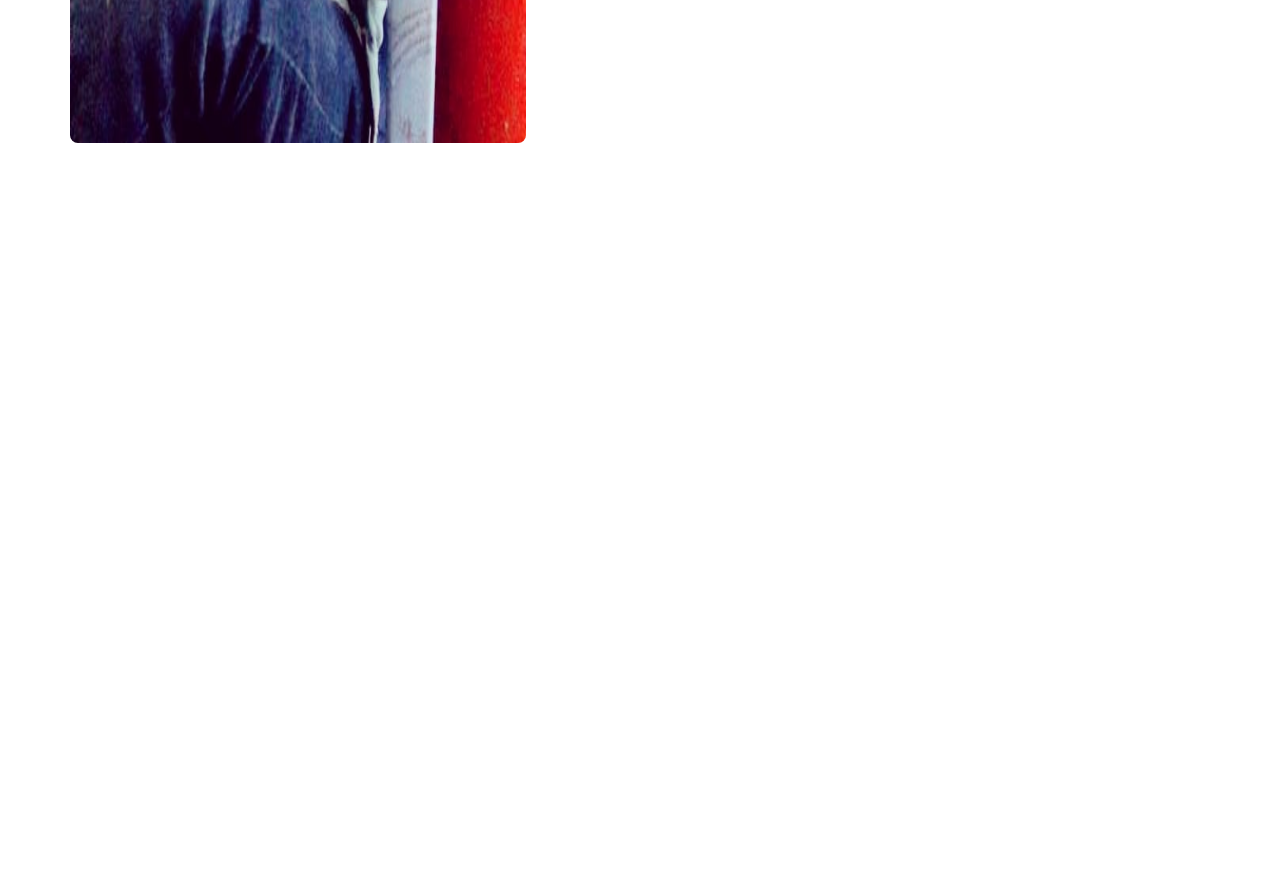
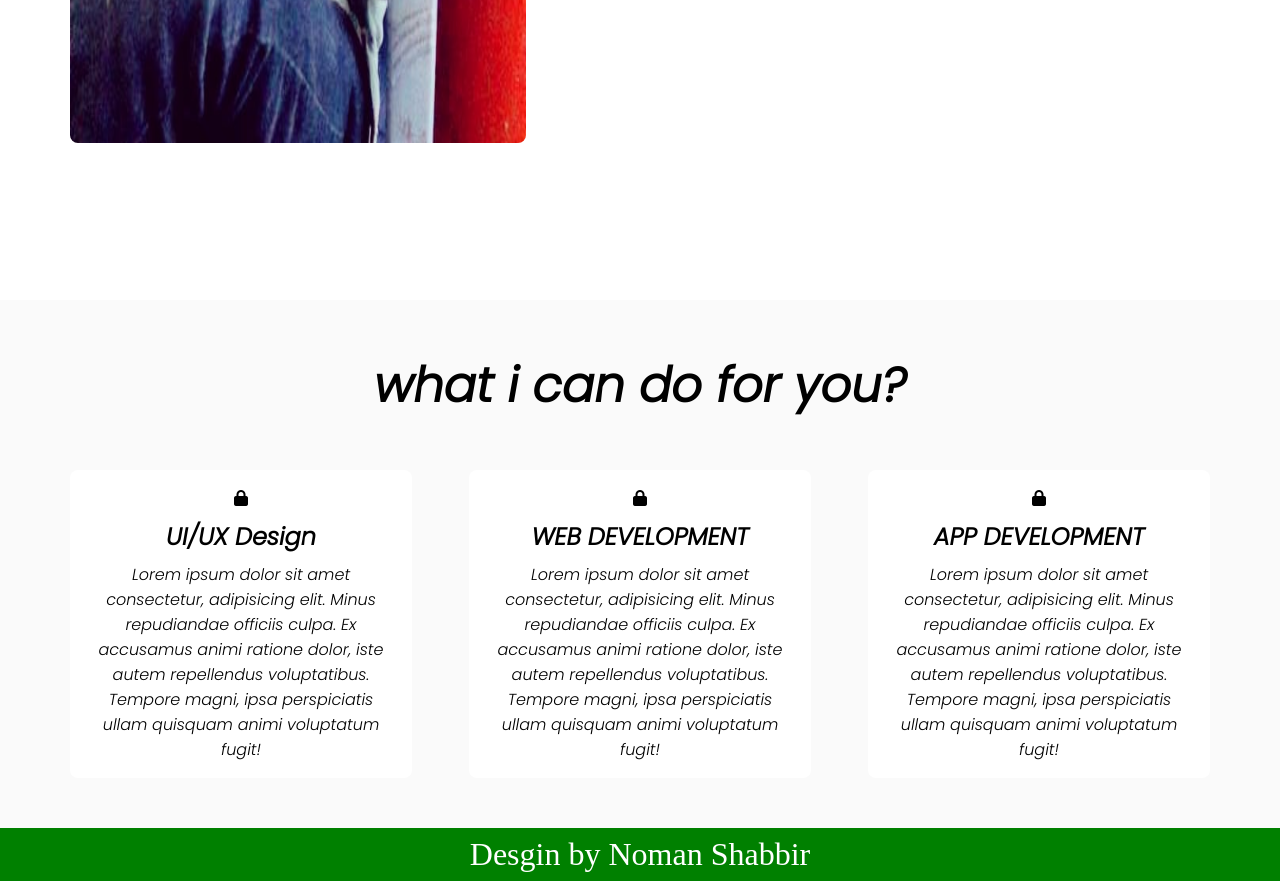
Before and after one commit to Nomanshabbir1/cssassignment_05, a plain HTML site: page index.html in a window 1280 px wide. Shown: the part 1767-2648 px from the top of the page. Before the commit the page ends 2067 px from the top, so only its background shows below. Drawn offline with Linux system fonts and the light colour scheme.

Commit message:
section 3 & footer added

```diff
--- a/index.html
+++ b/index.html
@@ -75,6 +75,32 @@
       </div>
     </div>
   </section>
+  <section id="services">
+    <div class="intro">
+      <h1>what i can do for you?</h1>
+      <div class="card">
+        <div class="cardbody">
+         <i class="fa fa-lock"></i>
+         <h3>UI/UX Design</h3>
+         <p>Lorem ipsum dolor sit amet consectetur, adipisicing elit. Minus repudiandae officiis culpa. Ex accusamus animi ratione dolor, iste autem repellendus voluptatibus. Tempore magni, ipsa perspiciatis ullam quisquam animi voluptatum fugit!</p>
+        </div>
+        <div class="cardbody">
+          <i class="fa fa-lock"></i>
+          <h3>WEB DEVELOPMENT</h3>
+          <p>Lorem ipsum dolor sit amet consectetur, adipisicing elit. Minus repudiandae officiis culpa. Ex accusamus animi ratione dolor, iste autem repellendus voluptatibus. Tempore magni, ipsa perspiciatis ullam quisquam animi voluptatum fugit!</p>
+         </div>
+         <div class="cardbody">
+          <i class="fa fa-lock"></i>
+          <h3>APP DEVELOPMENT</h3>
+          <p>Lorem ipsum dolor sit amet consectetur, adipisicing elit. Minus repudiandae officiis culpa. Ex accusamus animi ratione dolor, iste autem repellendus voluptatibus. Tempore magni, ipsa perspiciatis ullam quisquam animi voluptatum fugit!</p>
+         </div>
+      </div>
+    </div>
+  </section>
+
+  <footer>
+    Desgin by Noman Shabbir
+  </footer>
 
 </body>
 
--- a/style.css
+++ b/style.css
@@ -162,3 +162,34 @@ border-radius: 8px;
 font-size: 1.5rem;
 margin: 0 1rem;
 border: 1px dashed;}
+
+#services{ padding: 50px 70px;
+width: 100%;
+height: 100%;
+background-color: rgba(0,0,0,0.02);
+font-family:'Poppins', sans-serif;
+text-align: center;}
+
+.intro h1{ font-size: 3rem;}
+
+.card{width: 100%;
+height: 100%;
+display: flex;
+justify-content: space-between;
+align-items: center;
+flex-wrap: wrap;
+margin-top: 3rem;}
+
+.cardbody{ width: 30%;
+background: white;
+padding: 1rem;
+border-radius: 8px;}
+
+.cardbody h3{ font-size: 1.5rem;
+margin: 0.5rem 0;}
+
+footer{background-color: green;
+color: white;
+font-size: 2rem;
+padding: 0.5rem;
+text-align: center;}
```
